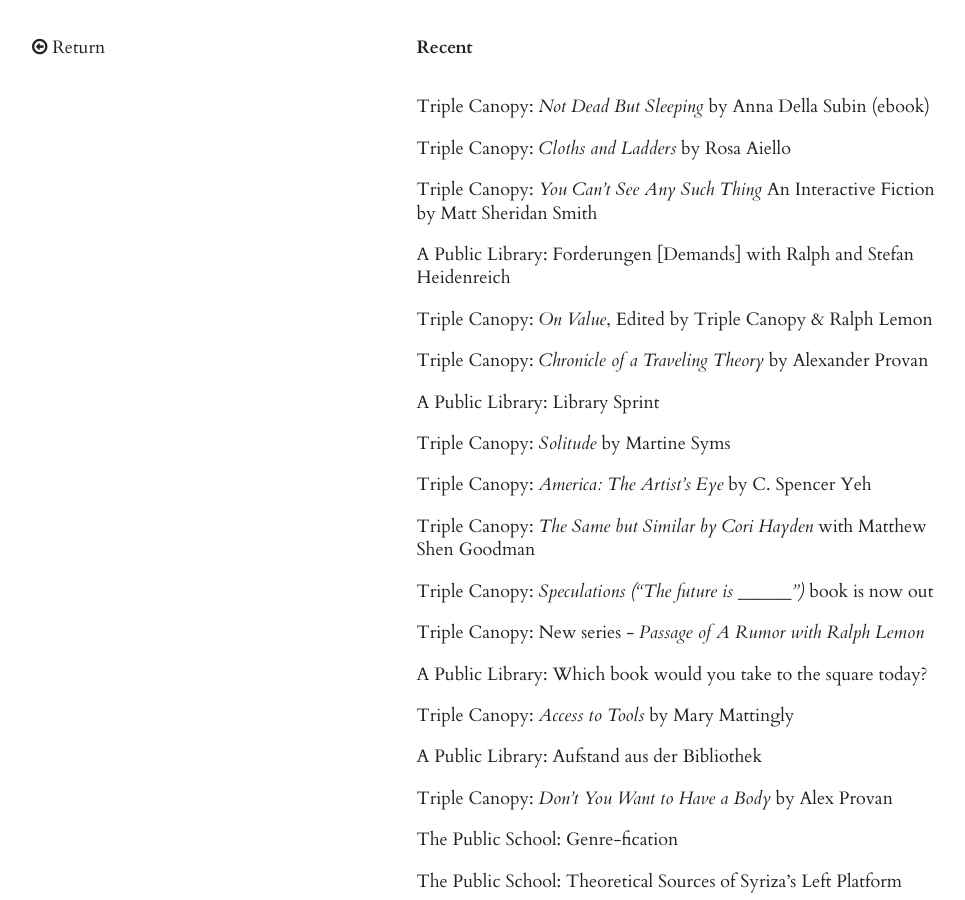
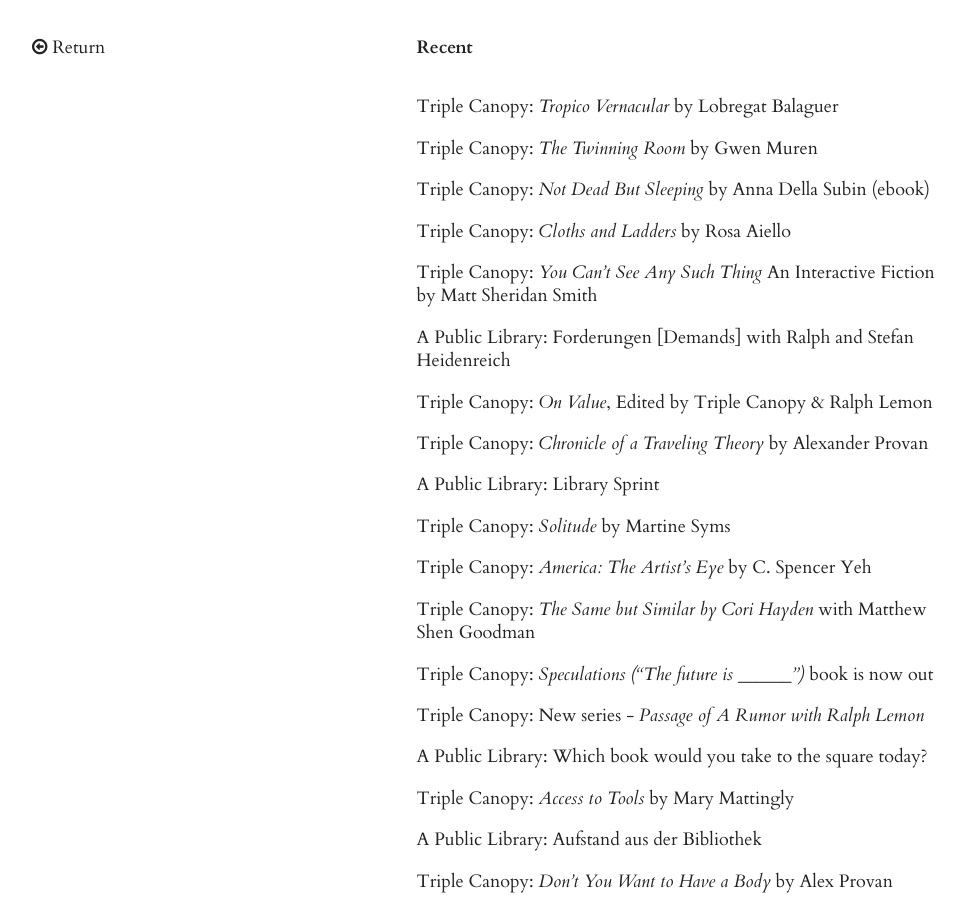
Before and after one commit to calebwaldorf/site, a Jekyll site: the page built from _posts/feed/2016-02-15-projects-feed.md, in a window 1280 px wide and 900 px high. Shown: the whole window, without its empty margins (6-971 px from the left). Built offline with Jekyll 4.4.1, drawn with Linux system fonts in a browser that asks for light colours; nearby versions of some CDN libraries.

Commit message:
updated feed

```diff
--- a/_posts/feed/2016-02-15-projects-feed.md
+++ b/_posts/feed/2016-02-15-projects-feed.md
@@ -3,6 +3,8 @@
 title: Recent
 category: feed
 ---
+*   Triple Canopy: [*Tropico Vernacular* by Lobregat Balaguer](https://www.canopycanopycanopy.com/contents/tropico-vernacular/)
+*   Triple Canopy: [*The Twinning Room* by Gwen Muren](https://www.canopycanopycanopy.com/issues/20/contents/the-twinning-room/)
 *   Triple Canopy: [*Not Dead But Sleeping* by Anna Della Subin (ebook)](https://canopycanopycanopy.com/issues/21/contents/not-dead-but-sleeping)
 *   Triple Canopy: [*Cloths and Ladders* by Rosa Aiello](https://canopycanopycanopy.com/issues/19/contents/cloths-and-ladders)
 *   Triple Canopy: [*You Can’t See Any Such Thing* An Interactive Fiction by Matt Sheridan Smith](https://canopycanopycanopy.com/issues/19/contents/you-cant-see-any-such-thing)
```
